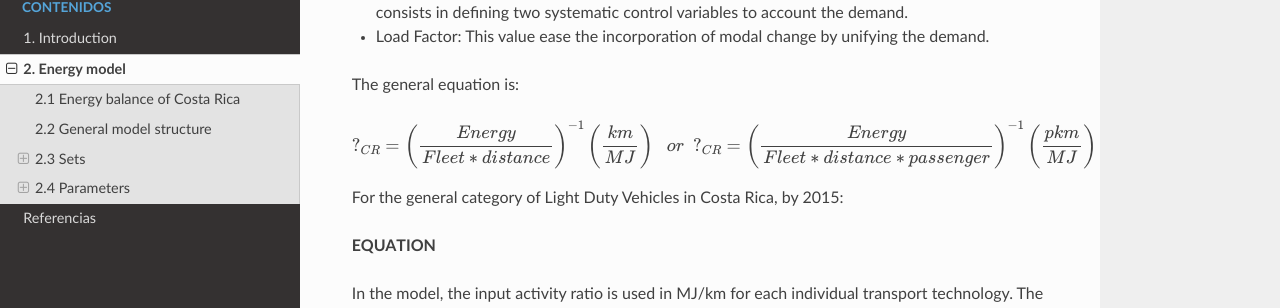
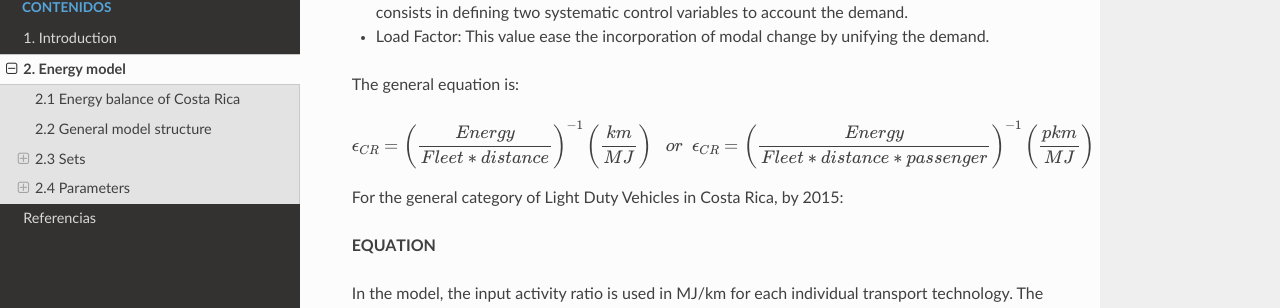
Before and after one commit to EPERLab/OSeMOSYS-CR, a Sphinx documentation site: the page built from docs/02EnergyModel.rst, in a window 1280 px wide and 900 px high, scrolled down 13868 px. Shown: the part 139-447 px from the top of the window. Built offline with Sphinx 7.4.7 and the Read the Docs theme 2.0.0, drawn with Linux system fonts in a browser that asks for light colours.

Commit message:
Update 02EnergyModel.rst

```diff
--- a/docs/02EnergyModel.rst
+++ b/docs/02EnergyModel.rst
@@ -482,7 +482,7 @@
 
 .. math::
 
-   {\textrm{?}}_{CR}={\left(\frac{Energy}{Fleet*distance}\right)}^{-1}\left(\frac{km}{MJ}\right)\ \ \ or\ \ {\textrm{?}}_{CR}={\left(\frac{Energy}{Fleet*distance*passenger}\right)}^{-1}\left(\frac{pkm}{MJ}\right)
+   {\epsilon}_{CR}={\left(\frac{Energy}{Fleet*distance}\right)}^{-1}\left(\frac{km}{MJ}\right)\ \ \ or\ \ {\epsilon}_{CR}={\left(\frac{Energy}{Fleet*distance*passenger}\right)}^{-1}\left(\frac{pkm}{MJ}\right)
 
 For the general category of Light Duty Vehicles in Costa Rica, by 2015:
 
```
